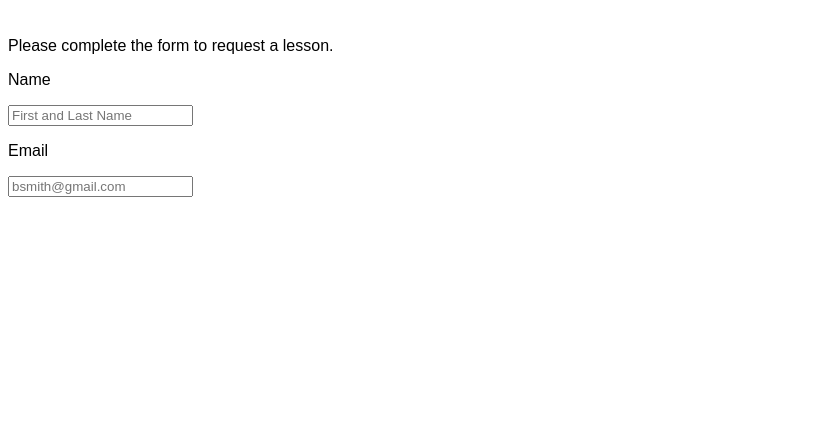
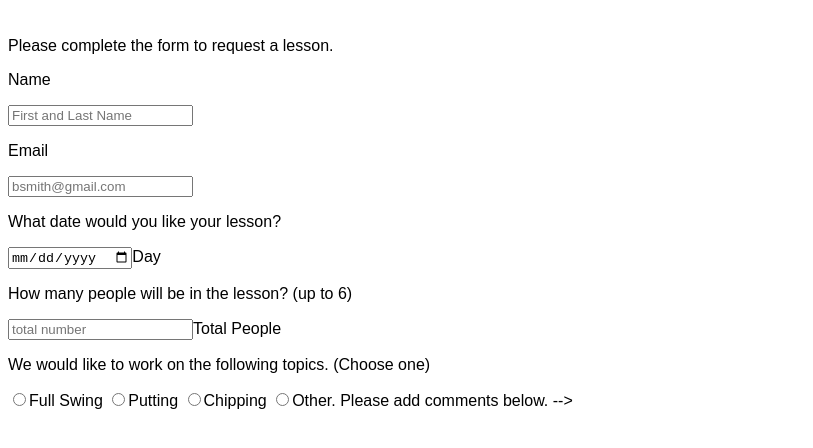
Before and after one commit to RBLutsky/FCC-golf-lesson-contact-form, a plain HTML site: page index.html in a window 1280 px wide. Shown: the part 112-560 px from the top of the page, without its empty margins (0-813 px from the left). Drawn offline with Linux system fonts and the light colour scheme; files whose address does not match are found by name.

Commit message:
add radio buttons

```diff
--- a/index.html
+++ b/index.html
@@ -3,7 +3,6 @@
 
     <head>
         <meta charset="UTF-8" name="viewport" content="width=device-width, initial-scale=1">
-        <title>Survey Form</title>
         <link rel="stylesheet" href="C:\Users\Rhys\Google Drive\Coding Projects\FCC - 2 Survey Form\styles.css">
         <title> Survey Form</title>
     </head>
@@ -17,6 +16,10 @@
 
             <p id="description">Please complete the form to request a lesson.</p>
 
+            <form id="survey-form" action="">
+                <!--3 CREATE A FORM ELEMENT
+                <form action="/url-where-you-want-to-submit-form-data"></form>  -->
+
                 <p>Name</p>
                 <label for="name" id="name-label">
                     <input type="text" required name="First Last" id="name" placeholder="First and Last Name">
@@ -29,21 +32,49 @@
                     <input type="text" required name="email" id="email" placeholder="bsmith@gmail.com">
                 </label>
 
+                <p>What date would you like your lesson?</p>
+                <label for="month">
+                    <input type="date" id="dropdown">Day
+                </label>
+
+                <p>How many people will be in the lesson? (up to 6)</p>
+                <label for="number" id="number-label">
+                    <input type="number" id="number" placeholder="total number">Total People
+                </label>
+
+                <p>We would like to work on the following topics. (Choose one)</p>
+                <label for="full-swing">
+                    <input type="radio" name="lesson-topic">Full Swing</label>
+                <label for="putting">
+                    <input type="radio" name="lesson-topic">Putting</label>
+                <label for="Chipping">
+                    <input type="radio" name="lesson-topic">Chipping</label>
+                <label for="other">
+                    <input type="radio" name="lesson-topic">Other. Please add comments below.</label>
+                <!-- CREATE RADIO BUTTONS FOR 1 ANSWER OF MANY OPTIONS
+<label for="indoor">
+    <input id="indoor" type="radio" name="indoor-outdoor">Indoor
+</label>-->
 
 
-            <!-- CREATE FORMS
 
-  3 CREATE A FORM ELEMENT<form action="/url-where-you-want-to-submit-form-data"></form>
-  4  ADD A SUBMIT BUTTON TO A FIELD <button type="submit">this button submits the form</button>
+                <!-- CREATE CHECKBOXES FOR MORE THAN 1 ANSWER
+<label for="loving"><input id="loving" type="checkbox" name="personality"> Loving</label>-->-->
 
-  6  CREATE RADIO BUTTONS FOR 1 ANSWER OF MANY OPTIONS <label for="indoor">
-    <input id="indoor" type="radio" name="indoor-outdoor">Indoor
-</label>
-  7  CREATE CHECKBOXES FOR MORE THAN 1 ANSWER <label for="loving">
-    <input id="loving" type="checkbox" name="personality"> Loving</label>-->
-            <header role="banner"></header>
-            <nav role="navigation"></nav>
-            <aside role="complementary"></aside>
+
+
+
+
+
+
+
+                <!--
+ ADD A SUBMIT BUTTON TO A FIELD <button type="submit">this button submits the form</button>-->
+
+            </form>
+
+
+
             <footer role="contentinfo"></footer>
         </main>
 
```
Lines whose indentation alone changed are shown as unchanged.
